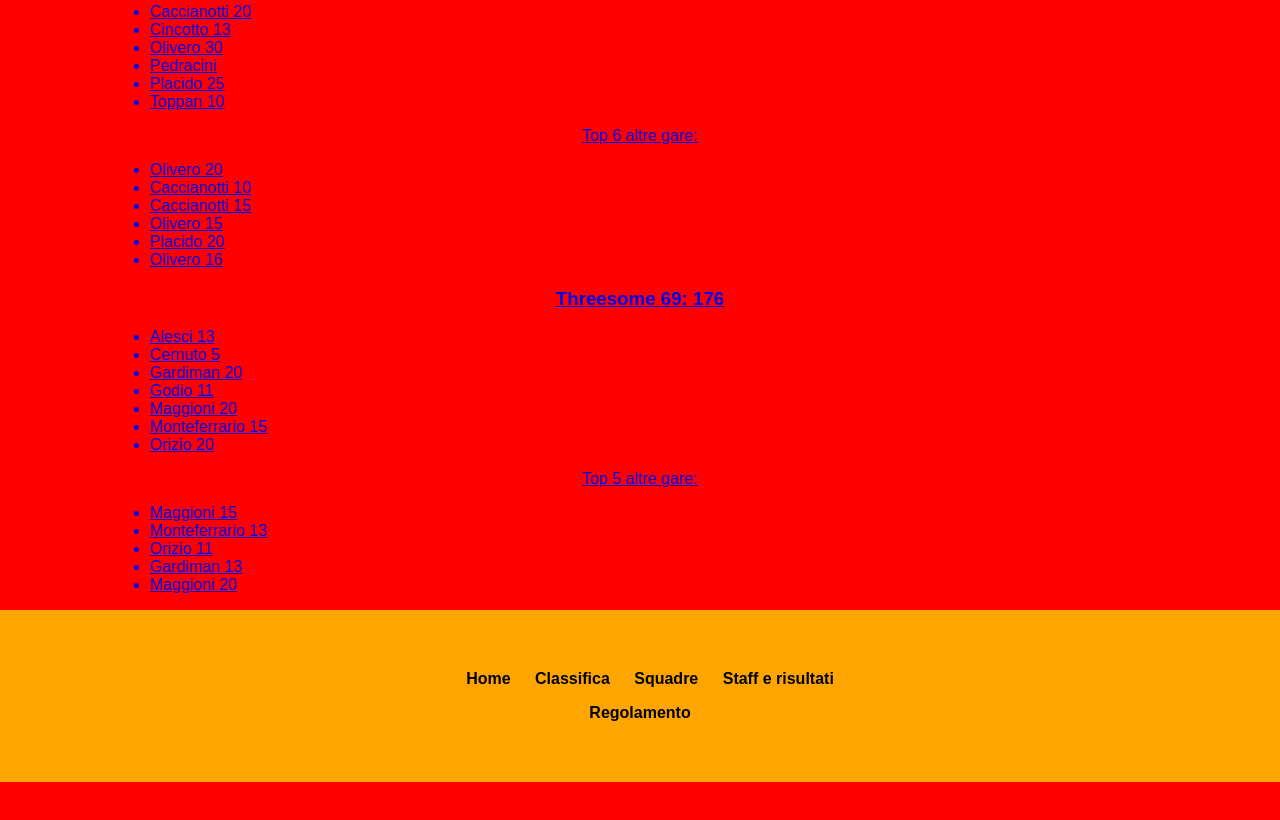
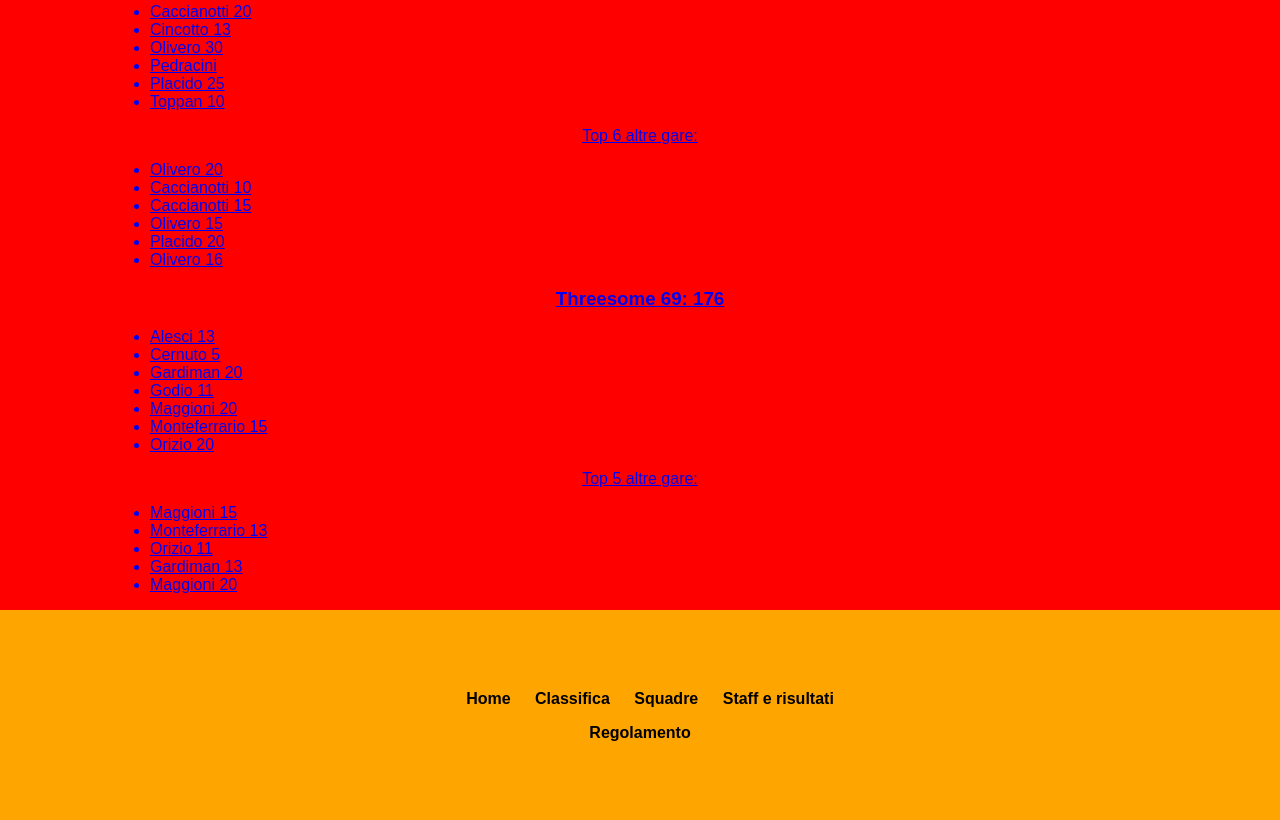
Before and after one commit to marcuz25/TDN-Fantanuoto, a plain HTML site: page staff.html in a window 1280 px wide. Shown: the part 763-1583 px from the top of the page. Before the commit the page ends 1545 px from the top, so only its background shows below. Drawn offline with Linux system fonts and the light colour scheme.

Commit message:
Update staff.html

```diff
--- a/staff.html
+++ b/staff.html
@@ -46,7 +46,7 @@ margin-left: 110px
 
 footer{
 background:orange;
-padding:60px;
+padding:80px;
 color:black;
 }
 
```
